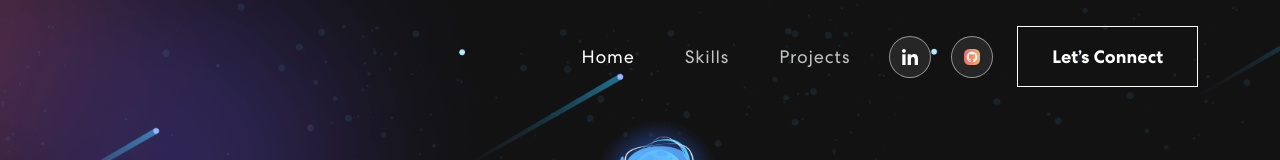
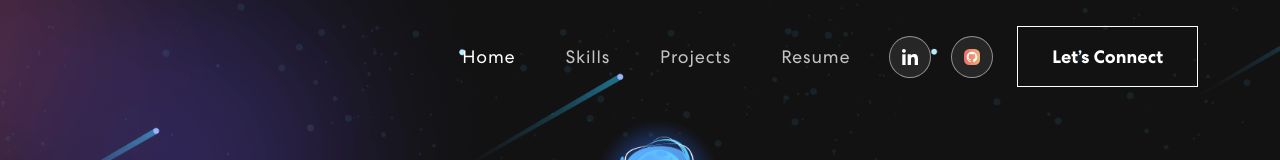
Before and after one commit to vatsal-2002/portfolio, a React (Create React App) app: page / in a window 1280 px wide. Shown: the top 160 px of the page. Built offline with nearby package versions, Linux system fonts and the light colour scheme.

Commit message:
Add Resume

```diff
--- a/src/components/NavBar.js
+++ b/src/components/NavBar.js
@@ -43,6 +43,16 @@ export const NavBar = () => {
               <Nav.Link href="#home" className={activeLink === 'home' ? 'active navbar-link' : 'navbar-link'} onClick={() => onUpdateActiveLink('home')}>Home</Nav.Link>
               <Nav.Link href="#skills" className={activeLink === 'skills' ? 'active navbar-link' : 'navbar-link'} onClick={() => onUpdateActiveLink('skills')}>Skills</Nav.Link>
               <Nav.Link href="#projects" className={activeLink === 'projects' ? 'active navbar-link' : 'navbar-link'} onClick={() => onUpdateActiveLink('projects')}>Projects</Nav.Link>
+              <Nav.Link
+                href="https://online.flippingbook.com/view/412880862/"
+                className={activeLink === 'Resume' ? 'active navbar-link' : 'navbar-link'}
+                target="_blank"
+                rel="noopener noreferrer"
+                onClick={() => onUpdateActiveLink('projects')}
+              >
+                Resume
+              </Nav.Link>
+
             </Nav>
             <span className="navbar-text">
               <div className="social-icon">
```
